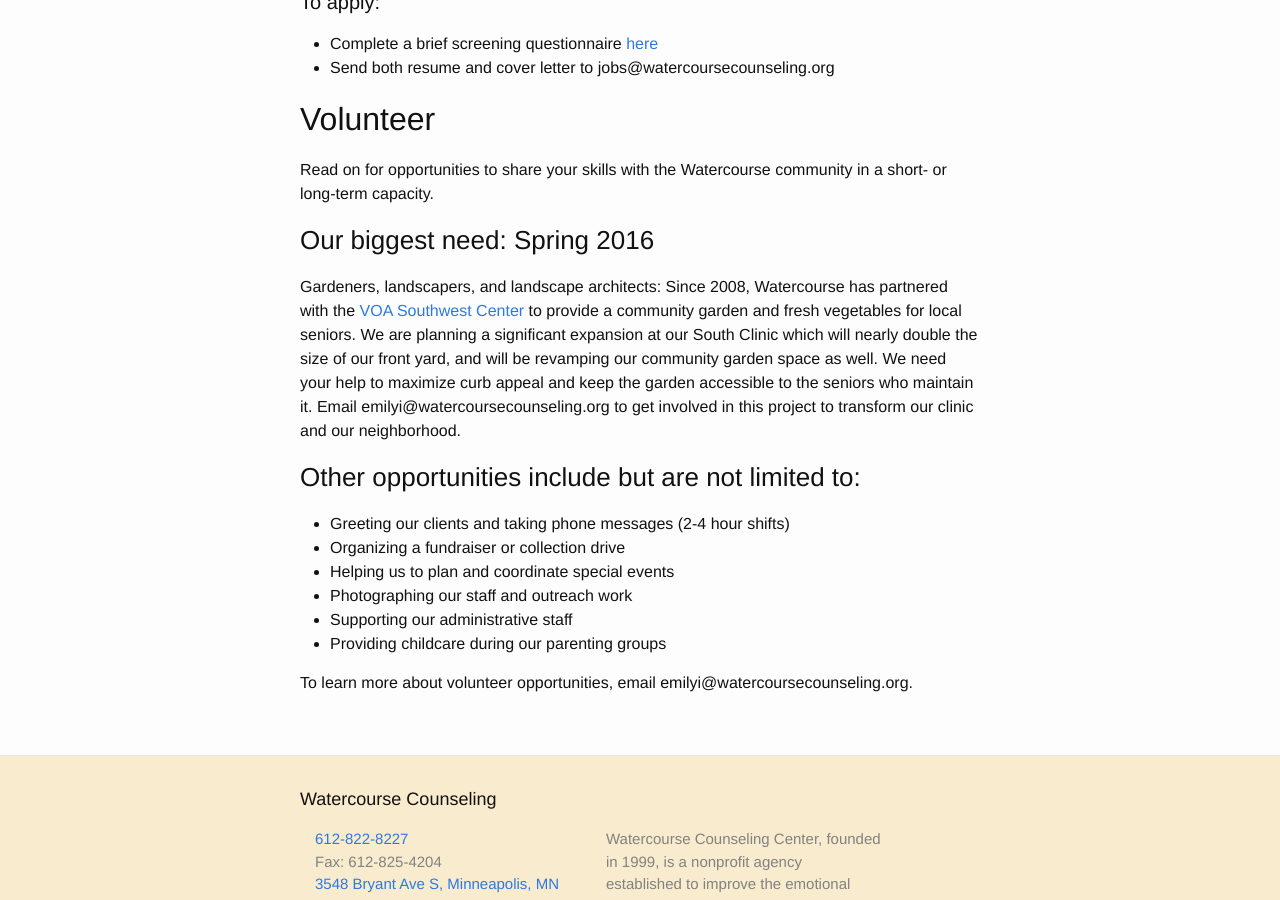
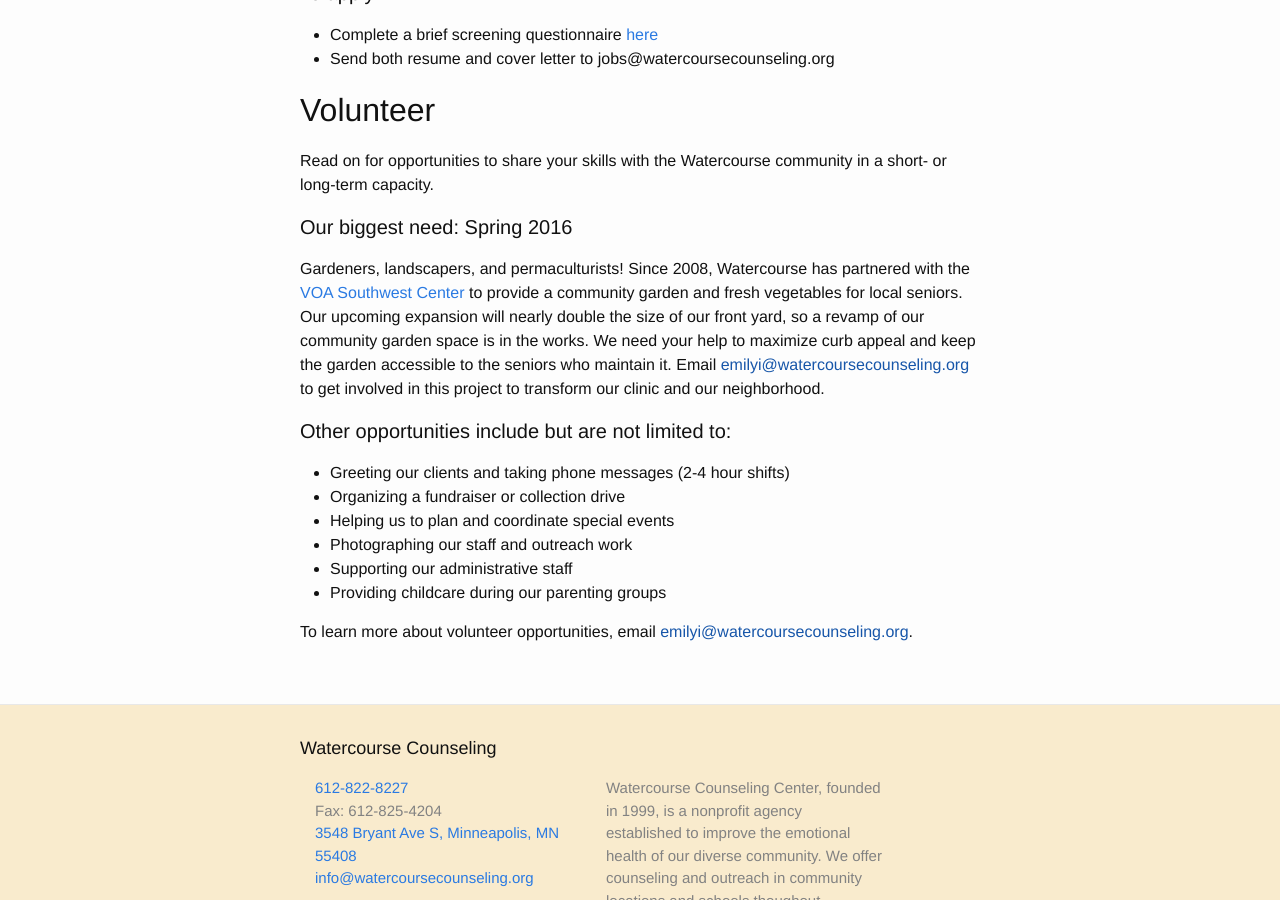
Before and after one commit to watercourse-cc/watercourse, a Jekyll site: the page built from join.md, in a window 1280 px wide and 900 px high, scrolled down 1471 px. Built offline with Jekyll 4.4.1, drawn with Linux system fonts in a browser that asks for light colours.

```diff
--- a/join.md
+++ b/join.md
@@ -15,7 +15,7 @@ When recruiting candidates for open positions, we will advertise on the [MN Coun
 
 Each year, we accept 4-6 graduate students into our training program. Over the course of 9 months, we give students a solid foundation of practical experience needed to successfully work in the mental health field. Our student trainees tell us that our program is different from other programs – students aren’t stuck shadowing for months, nor are they thrown in without training or support.
 
-### Our training program offers:
+#### Our training program offers:
 
 * 16-20 hours a week of community-based mental health work in our clinics and schools
 * 8 weeks of introductory training as you build a case load at our clinic and school sites
@@ -34,11 +34,11 @@ Ideal participants can work autonomously and take on responsibility for a variet
 
 Read on for opportunities to share your skills with the Watercourse community in a short- or long-term capacity.
 
-### Our biggest need: Spring 2016
+#### Our biggest need: Spring 2016
 
-Gardeners, landscapers, and landscape architects: Since 2008, Watercourse has partnered with the [VOA Southwest Center](http://www.voamnwi.org/southwest-center){:target="_blank"} to provide a community garden and fresh vegetables for local seniors. We are planning a significant expansion at our South Clinic which will nearly double the size of our front yard, and will be revamping our community garden space as well. We need your help to maximize curb appeal and keep the garden accessible to the seniors who maintain it. Email emilyi@watercoursecounseling.org to get involved in this project to transform our clinic and our neighborhood.
+Gardeners, landscapers, and permaculturists! Since 2008, Watercourse has partnered with the [VOA Southwest Center](http://www.voamnwi.org/southwest-center){:target="_blank"} to provide a community garden and fresh vegetables for local seniors. Our upcoming expansion will nearly double the size of our front yard, so a revamp of our community garden space is in the works. We need your help to maximize curb appeal and keep the garden accessible to the seniors who maintain it. Email [emilyi@watercoursecounseling.org]() to get involved in this project to transform our clinic and our neighborhood.
 
-### Other opportunities include but are not limited to:
+#### Other opportunities include but are not limited to:
 * Greeting our clients and taking phone messages (2-4 hour shifts)
 * Organizing a fundraiser or collection drive
 * Helping us to plan and coordinate special events
@@ -46,4 +46,4 @@ Gardeners, landscapers, and landscape architects: Since 2008, Watercourse has pa
 * Supporting our administrative staff
 * Providing childcare during our parenting groups
 
-To learn more about volunteer opportunities, email emilyi@watercoursecounseling.org.
+To learn more about volunteer opportunities, email [emilyi@watercoursecounseling.org]().
```
